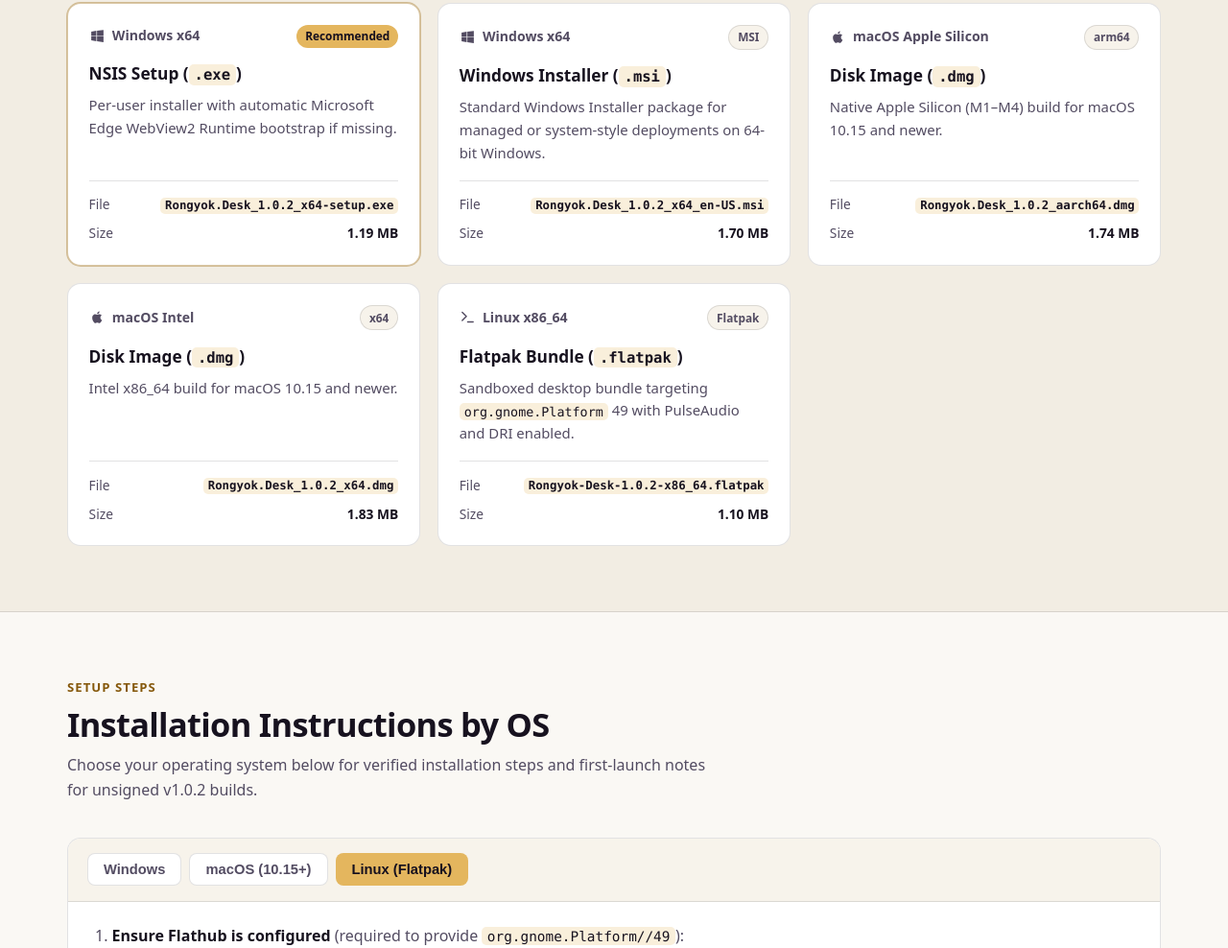
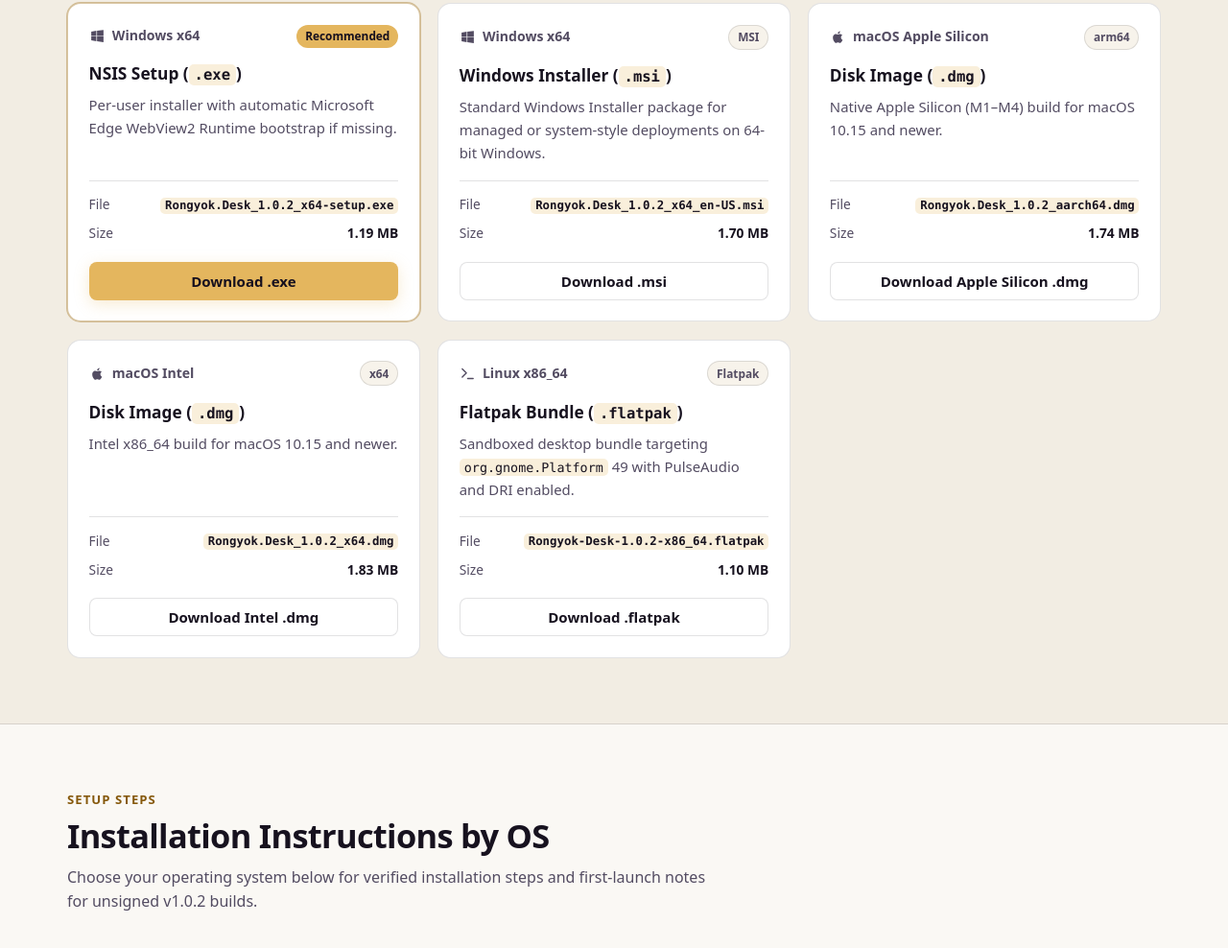
Before and after one commit to EEMEEMMEEx/rongyok-desk, a plain HTML site: page docs/index.html in a window 1280 px wide. Shown: the part 1953-2941 px from the top of the page at 96% size. Drawn offline with Linux system fonts and the light colour scheme.

Commit message:
feat(pages): add direct installer download buttons

```diff
--- a/docs/index.html
+++ b/docs/index.html
@@ -440,6 +440,14 @@
                   <dd>1.19 MB</dd>
                 </div>
               </dl>
+              <a
+                class="btn btn-primary btn-block"
+                href="https://github.com/EEMEEMMEEx/rongyok-desk/releases/download/untagged-64ea1f088167a8283cd3/Rongyok.Desk_1.0.2_x64-setup.exe"
+                target="_blank"
+                rel="noopener noreferrer"
+              >
+                Download .exe
+              </a>
             </article>
 
             <article class="card platform-card">
@@ -469,6 +477,14 @@
                   <dd>1.70 MB</dd>
                 </div>
               </dl>
+              <a
+                class="btn btn-secondary btn-block"
+                href="https://github.com/EEMEEMMEEx/rongyok-desk/releases/download/untagged-64ea1f088167a8283cd3/Rongyok.Desk_1.0.2_x64_en-US.msi"
+                target="_blank"
+                rel="noopener noreferrer"
+              >
+                Download .msi
+              </a>
             </article>
 
             <article class="card platform-card">
@@ -497,6 +513,14 @@
                   <dd>1.74 MB</dd>
                 </div>
               </dl>
+              <a
+                class="btn btn-secondary btn-block"
+                href="https://github.com/EEMEEMMEEx/rongyok-desk/releases/download/untagged-64ea1f088167a8283cd3/Rongyok.Desk_1.0.2_aarch64.dmg"
+                target="_blank"
+                rel="noopener noreferrer"
+              >
+                Download Apple Silicon .dmg
+              </a>
             </article>
 
             <article class="card platform-card">
@@ -525,6 +549,14 @@
                   <dd>1.83 MB</dd>
                 </div>
               </dl>
+              <a
+                class="btn btn-secondary btn-block"
+                href="https://github.com/EEMEEMMEEx/rongyok-desk/releases/download/untagged-64ea1f088167a8283cd3/Rongyok.Desk_1.0.2_x64.dmg"
+                target="_blank"
+                rel="noopener noreferrer"
+              >
+                Download Intel .dmg
+              </a>
             </article>
 
             <article class="card platform-card">
@@ -561,6 +593,14 @@
                   <dd>1.10 MB</dd>
                 </div>
               </dl>
+              <a
+                class="btn btn-secondary btn-block"
+                href="https://github.com/EEMEEMMEEx/rongyok-desk/releases/download/untagged-64ea1f088167a8283cd3/Rongyok-Desk-1.0.2-x86_64.flatpak"
+                target="_blank"
+                rel="noopener noreferrer"
+              >
+                Download .flatpak
+              </a>
             </article>
           </div>
         </div>
--- a/docs/styles.css
+++ b/docs/styles.css
@@ -321,6 +321,10 @@ kbd {
   border-radius: 10px;
 }
 
+.btn-block {
+  width: 100%;
+}
+
 /* Hero */
 .hero {
   padding: 3.75rem 0 4.25rem;
@@ -612,7 +616,8 @@ kbd {
 }
 
 .asset-meta {
-  margin: auto 0 0;
+  margin: 0 0 1.15rem;
+  margin-top: auto;
   padding-top: 0.85rem;
   border-top: 1px solid var(--border);
   display: grid;
```
